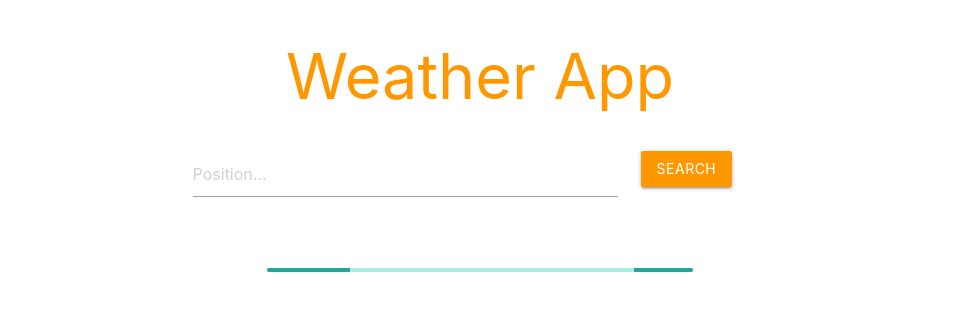
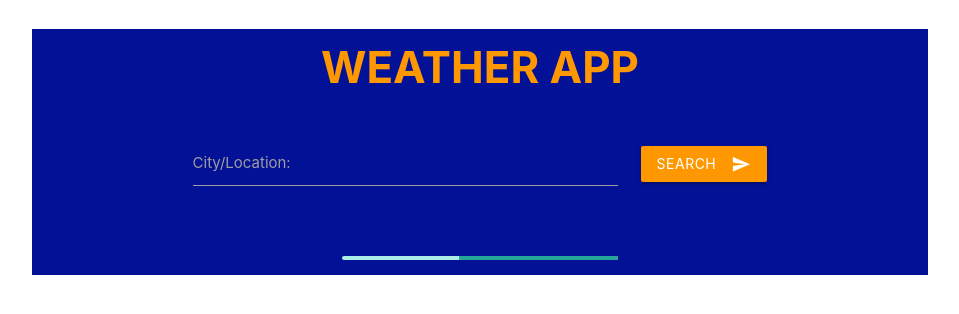
Before and after one commit to Ronnehag/weatherapp, a React (Create React App) app: page / in a window 1280 px wide. Shown: the top 314 px of the page, without its empty margins (160-1119 px from the left). Built offline with nearby package versions, Linux system fonts and the light colour scheme; no server answers; the HTML template or start-up script is replaced by a standard one.

Commit message:
searchfunction works.

```diff
--- a/package.json
+++ b/package.json
@@ -3,6 +3,7 @@
   "version": "0.1.0",
   "private": true,
   "dependencies": {
+    "materialize-css": "^1.0.0-rc.2",
     "react": "^16.8.4",
     "react-dom": "^16.8.4",
     "react-scripts": "2.1.8"
--- a/src/App.js
+++ b/src/App.js
@@ -7,7 +7,7 @@ import Weather from './components/Weather';
 class App extends Component {
 
   state = {
-    data: []
+    weaterData: [],
   }
 
   fetchData = async (url) => {
@@ -25,21 +25,30 @@ class App extends Component {
     }
   }
 
-  searchForWeatherByName = (name) => {
-    this.setState({
-      data: `https://api.apixu.com/v1/current.json?key=5d1d8a019a1b42f2bd983655191203&q=${name}`
-    })
+  searchForWeatherByName = async (name) => {
+    if (name !== null) {
+      const data =
+        await this.fetchData(`https://api.apixu.com/v1/current.json?key=5d1d8a019a1b42f2bd983655191203&q=${name}`);
+      this.setState({
+        weatherData: data
+      });
+    }
+    console.log(name, this.state.weatherData);
   };
 
   render() {
     return (
-      <div className="container">
+      <div className="container" style={mainBg}>
         <Header />
         <SearchForm searchForWeatherByName={this.searchForWeatherByName} />
-        <Weather data={this.state.data} />
+        <Weather weatherData={this.state.weatherData} />
       </div>
     );
   }
 }
 
+const mainBg = {
+  background: "#031196"
+}
+
 export default App;
--- a/src/components/Header.js
+++ b/src/components/Header.js
@@ -3,7 +3,7 @@ import React from 'react'
 const Header = () => {
     return (
         <header>
-            <h1 style={headerText} className="center-align">Weather App</h1>
+            <h3 style={headerText} className="center-align">weather app</h3>
         </header>
 
     )
@@ -11,7 +11,10 @@ const Header = () => {
 
 const headerText = {
     color: "#ff9800",
-    margin: "2.8rem 0 1.68rem 0"
+    padding: "15px",
+    textTransform : "uppercase",
+    fontWeight: "bold"
+
 
 }
 
--- a/src/components/Layout/LoadingBar.js
+++ b/src/components/Layout/LoadingBar.js
@@ -3,7 +3,7 @@ import React from 'react'
 export default function LoadingBar() {
     return (
         <div className="row">
-            <div className="col s6 offset-s3">
+            <div className="col s4 offset-s4">
                 <div className="progress">
                     <div className="indeterminate"></div>
                 </div>
--- a/src/components/SearchForm.js
+++ b/src/components/SearchForm.js
@@ -14,24 +14,25 @@ export class SearchForm extends Component {
     handleSubmit = (e) => {
         e.preventDefault();
         this.props.searchForWeatherByName(this.state.country);
-        this.state = SearchForm.initialState();
+        this.setState(SearchForm.initialState());
     }
 
     render() {
         return (
             <form className="row">
-                <form className="col s12">
+                <div className="col s12">
                     <div className="row">
                         <div className="input-field col s6 offset-s2">
-                            <input placeholder="Position..." type="search" name="country" value={this.state.country} onChange={this.handleChange} />
+                            <input type="text" name="country" value={this.state.country} onChange={this.handleChange} className="searchInput" />
+                            <label htmlFor="country">City/Location:</label>
                         </div>
                         <div className="input-field col s2">
-                            <button type="submit" onClick={this.handleSubmit} className="btn waves-effect waves-light orange">Search</button>
+                            <button type="submit" onClick={this.handleSubmit} className="btn waves-effect waves-light orange btn-orange">
+                            <i className="material-icons right">send</i>Search</button>
                         </div>
                     </div>
-                </form>
+                </div>
             </form>
-
         )
     }
 }
--- a/src/components/Weather.js
+++ b/src/components/Weather.js
@@ -5,7 +5,7 @@ import LoadingBar from './Layout/LoadingBar';
 export class Weather extends Component {
 
     static initialState = () => ({
-        data: []
+        weatherData: []
     });
     state = Weather.initialState();
 
@@ -15,14 +15,14 @@ export class Weather extends Component {
 
     // Loads the data and generate the card showing details
     loadWeatherData = () => {
-        if (this.state.data.length === 0) {
+        if (this.state.weatherData.length === 0) {
             return (
                 <LoadingBar />
             )
         } else {
-            const { name, country } = this.state.data.location;
-            const { last_updated, temp_c, temp_f } = this.state.data.current;
-            const { text, icon } = this.state.data.current.condition;
+            const { name, country } = this.state.weatherData.location;
+            const { last_updated, temp_c, temp_f } = this.state.weatherData.current;
+            const { text, icon } = this.state.weatherData.current.condition;
             return (
                 <WeatherCard
                     name={name}
@@ -47,15 +47,13 @@ export class Weather extends Component {
     }
 
     componentDidUpdate(prevprops, prevstate){
-        if(this.props.data !== prevprops.data){
+        if(this.props.weatherData !== prevprops.weatherData){
             this.setState({
-                data: this.props.data
+                weatherData: this.props.weatherData
             });
         } else{
             // Do smth
         }
-
-        console.log(this.state.data);
     }
 
     // Fetch API data on mount, set state to Stockholms weather
@@ -66,12 +64,12 @@ export class Weather extends Component {
                 let cordUrl = `https://api.apixu.com/v1/current.json?key=5d1d8a019a1b42f2bd983655191203&q=${latitude},${longitude}`;
                 const res = await fetch(cordUrl);
                 const json = await res.json();
-                this.setState({ data: json });
+                this.setState({ weatherData: json });
             });
         } catch (err) {
             const res = await fetch(Stockholm.API);
             const json = await res.json();
-            this.setState({ data: json });
+            this.setState({ weatherData: json });
         }
     }
 
--- a/src/components/WeatherCard.js
+++ b/src/components/WeatherCard.js
@@ -12,7 +12,7 @@ export default function WeatherCard({ name, country, icon, text, updated, tempC,
                         <p>{tempC} °C / {tempF} °F</p>
                         <br />
                         <button className="btn btn-waves" onClick={() => details(name)}>
-                            <i class="material-icons right">details</i>
+                            <i className="material-icons right">details</i>
                             Details</button>
                     </div>
                     <div className="card-action blue-grey lighten-3">
--- a/src/index.css
+++ b/src/index.css
@@ -16,3 +16,17 @@ body {
 .mt-5{
   margin-top: 10px;
 }
+
+.input.field{
+  color: white !important;
+}
+input[type="text"]{
+  color: white;
+}
+.btn-orange{
+  margin-top: 6px;
+  transition: all .2s ease-in-out !important;
+}
+.btn-orange:hover{
+  background: #ffa816 !important;
+}
```
Also changed, not shown: 1 other file (tests, documents, lock files or other folders).
